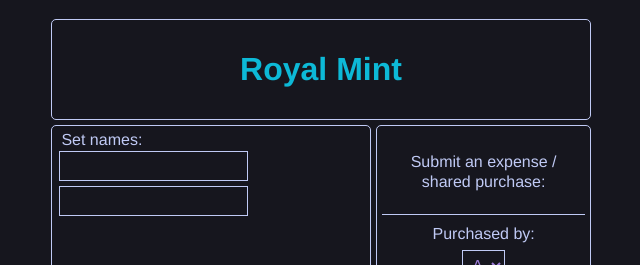
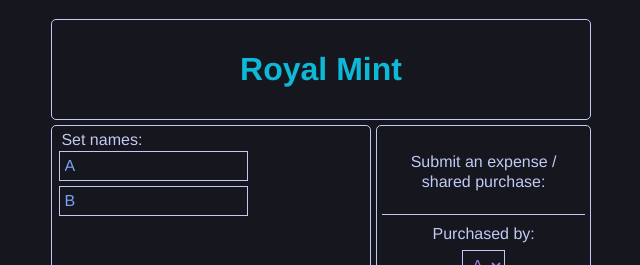
Before and after one commit to MichaelWagnr/shared-expense-app, a React (Create React App) app: page / in a window 1280 px wide. Shown: the top 265 px of the page, without its empty margins (319-959 px from the left). Built offline with nearby package versions, Linux system fonts and the light colour scheme.

Commit message:
Persist names in Dashboard inputs

```diff
--- a/src/App.js
+++ b/src/App.js
@@ -64,7 +64,8 @@
     <div className="app">
       <Header activeFormError={activeFormError} />
       <Dashboard
-        // names={names}
+        nameA={nameA}
+        nameB={nameB}
         selectName={selectName}
       />
       <Form
--- a/src/components/Dashboard.js
+++ b/src/components/Dashboard.js
@@ -10,14 +10,14 @@
                 autoComplete="off"
                 type="text"
                 name="nameA"
-                // value={props.names[0]}
+                value={props.nameA}
                 onChange={props.selectName}
             />
             <input
                 autoComplete="off"
                 type="text"
                 name="nameB"
-                // value={props.names[1]}
+                value={props.nameB}
                 onChange={props.selectName}
             />
         </div>
```
